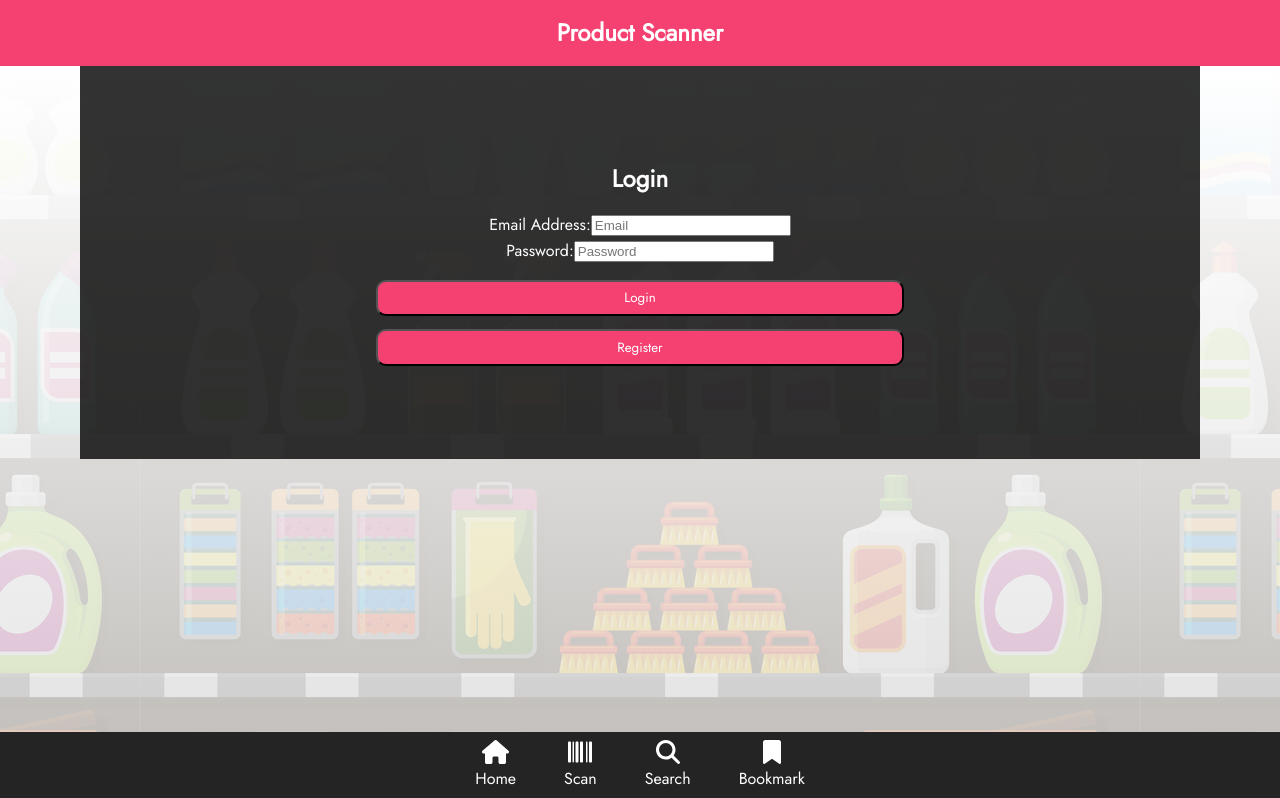
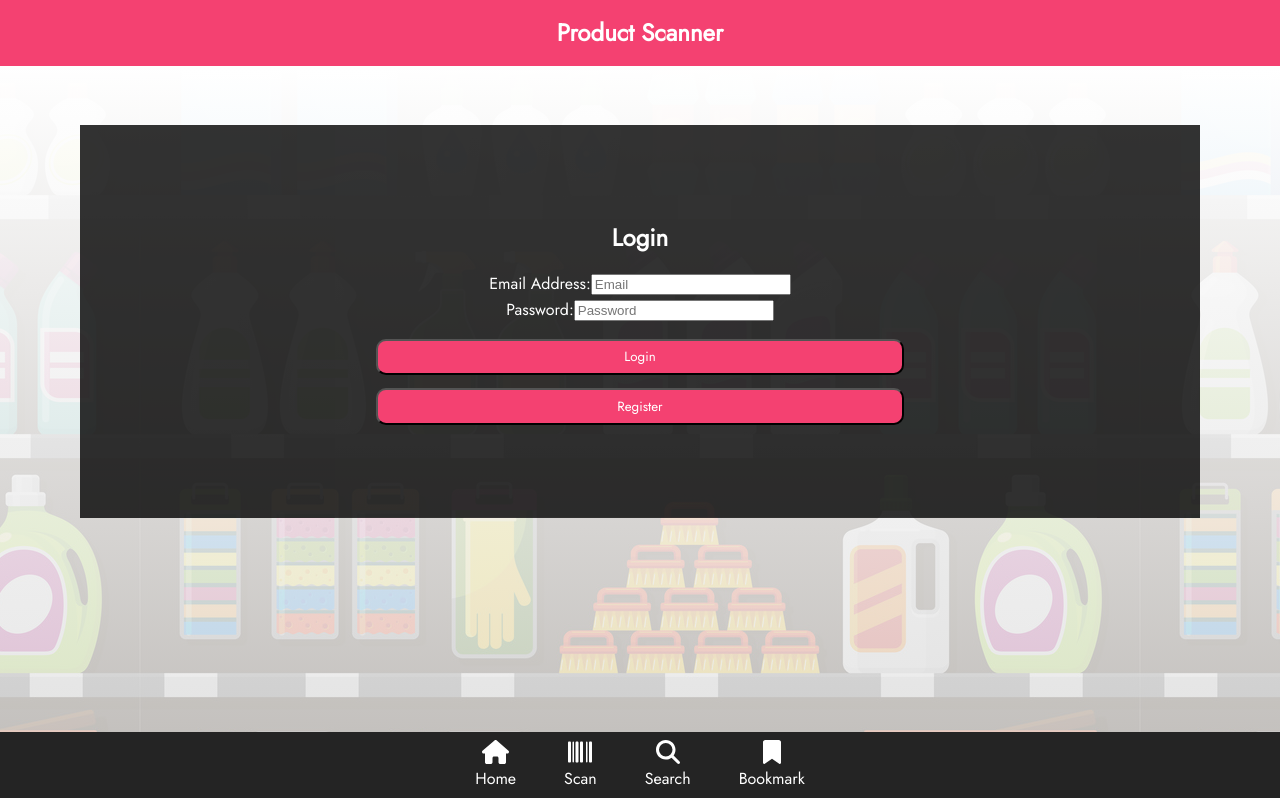
Before and after one commit to VitaCheung/ProductScanner, a React (Vite) app: page /login in a window 1280 px wide. Shown: the top 798 px of the page. Built offline with nearby package versions, Linux system fonts and the light colour scheme; a web font is replaced by a local one.

Commit message:
add annimation

```diff
--- a/src/App.css
+++ b/src/App.css
@@ -118,7 +118,24 @@ h2 {
 #login{
   margin:0 5em 0 5em;
   padding: 5em 2em;
+  animation-name: slideup;
+  animation-delay: 0s;
+  animation-fill-mode: forwards;
+  animation-duration: .5s;
+  animation-direction: normal;
 }
+  @keyframes slideup
+  {
+    0%
+    {
+        transform: translate(0,100%);
+    }
+    100%
+    {
+        transform: translate(0,15%);
+    }
+  }
+
 #login button{
   font-family: 'Jost', 'Quicksand', sans-serif;
   text-align: center;
```
